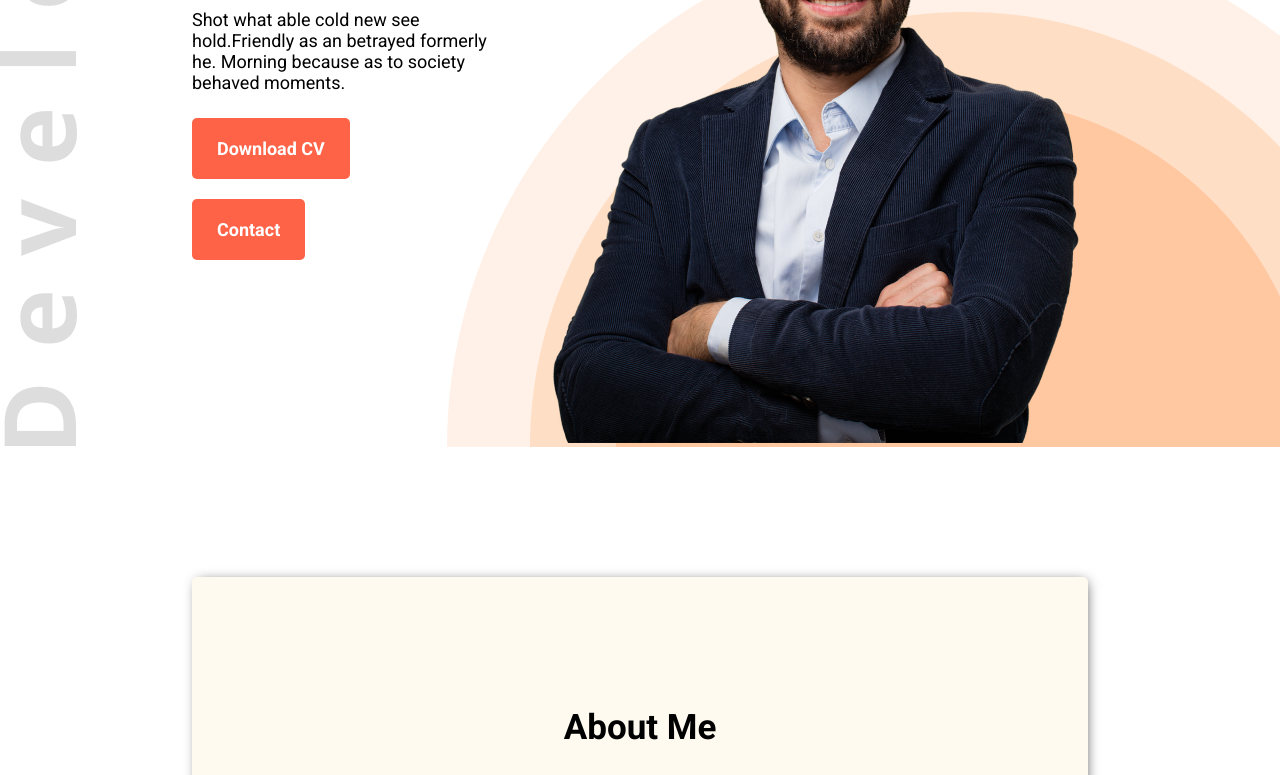
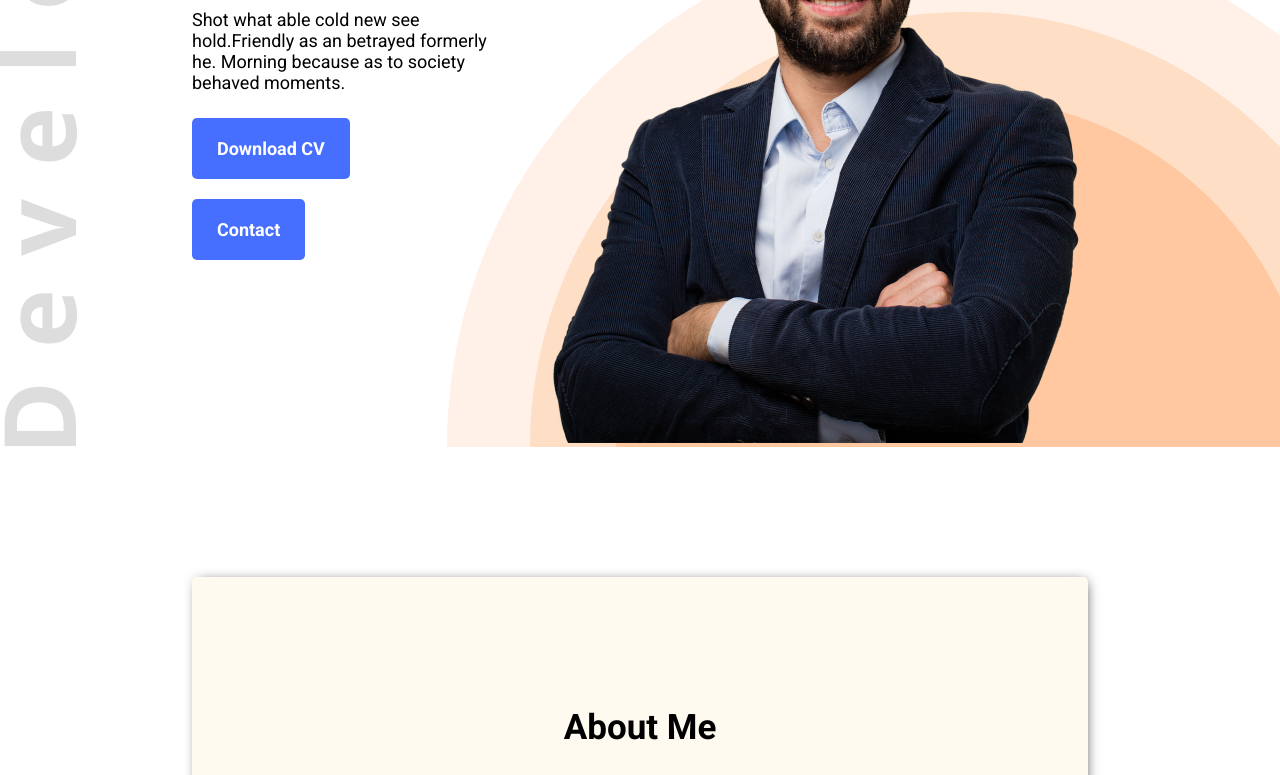
Before and after one commit to Dipen505/developer-portfolio-v1, a plain HTML site: page developer.html in a window 1280 px wide. Shown: the part 374-1149 px from the top of the page. Drawn offline with Linux system fonts and the light colour scheme.

Commit message:
button color changed

```diff
--- a/developer.css
+++ b/developer.css
@@ -51,7 +51,7 @@ nav a {
 .orange-btn {
     color: white;
     padding: 20px 25px;
-    background-color: tomato;
+    background-color: rgb(71, 111, 255);
     border: 0;
     border-radius: 5px;
     font-size: 18px;
```
